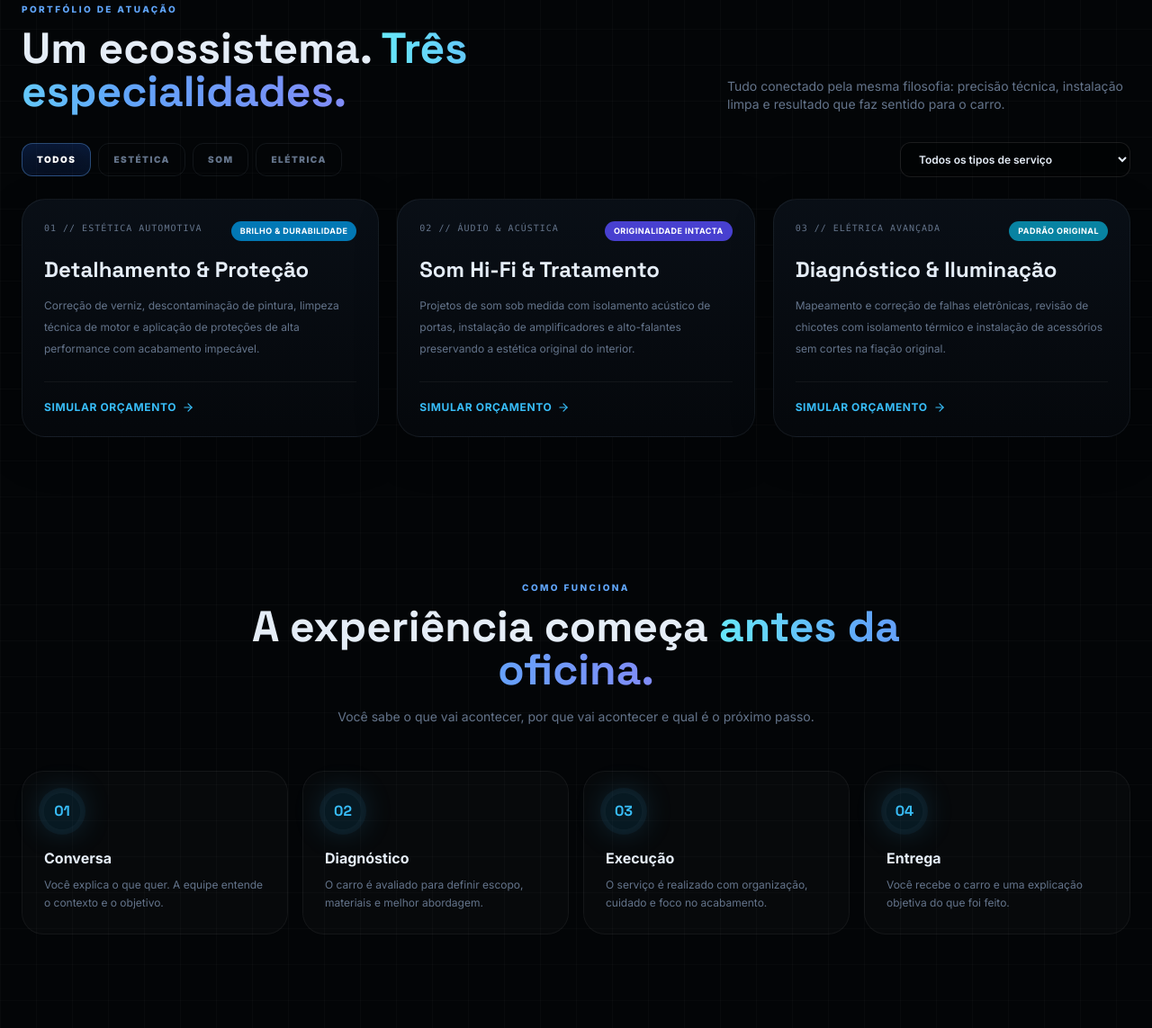
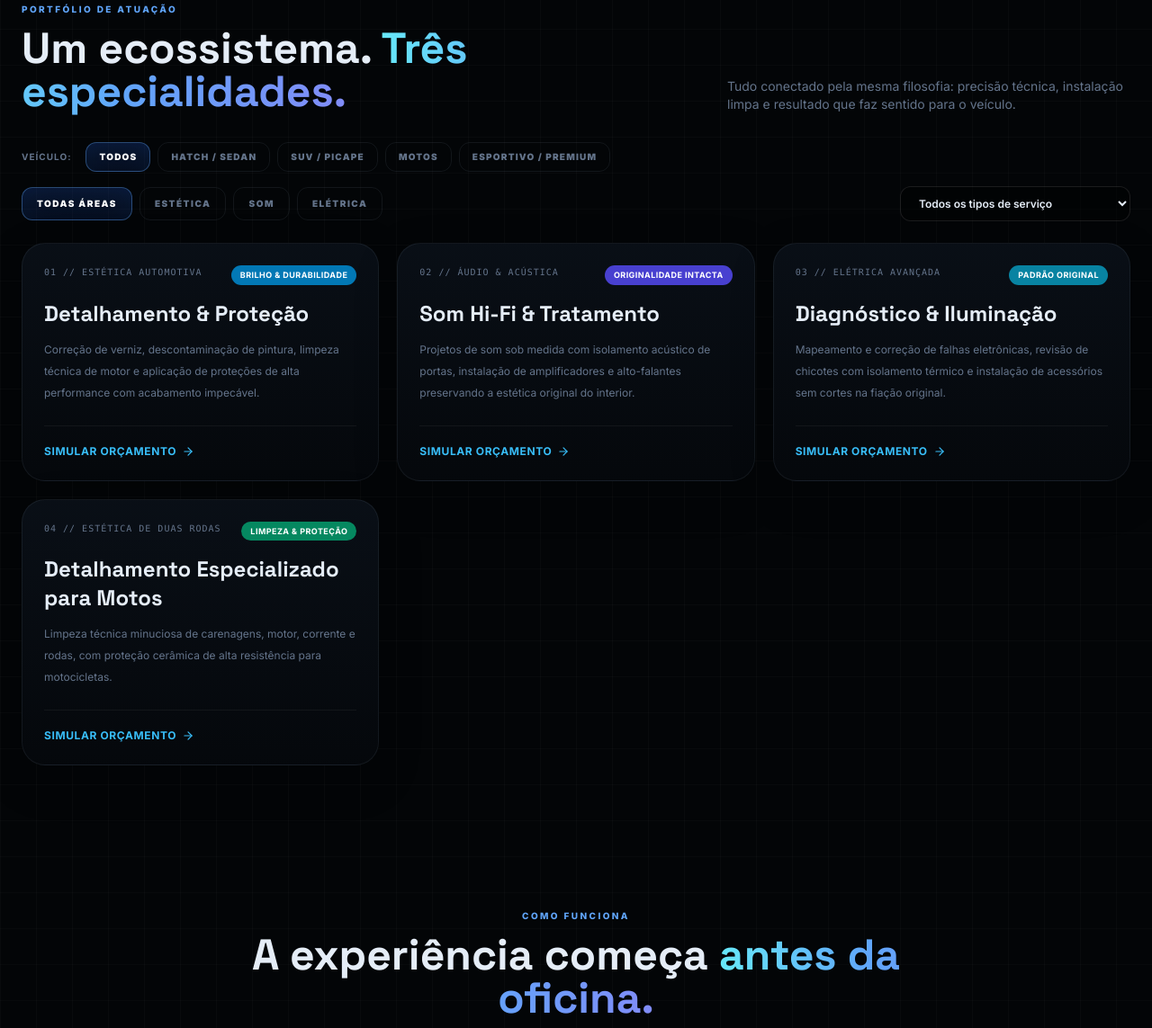
Before and after one commit to Carlos777-programmer/SITE-NCS, a plain HTML site: page index.html in a window 1280 px wide. Shown: the part 2088-3231 px from the top of the page at 90% size. Drawn offline with nearby package versions, Linux system fonts and the light colour scheme; no server answers.

Commit message:
feat(services): add vehicle category filter buttons and motos support

```diff
--- a/index.html
+++ b/index.html
@@ -66,6 +66,8 @@ body{margin:0;background:
 .metric-line{height:2px;background:linear-gradient(90deg,#38bdf8,#6366f1);border-radius:999px}
 .service-tab{transition:.22s;border:1px solid rgba(148,163,184,.11)}
 .service-tab.active{color:white;border-color:rgba(96,165,250,.4);background:linear-gradient(180deg,rgba(37,99,235,.18),rgba(37,99,235,.08));box-shadow:inset 0 0 30px rgba(37,99,235,.08)}
+.vehicle-tab{transition:.22s;border:1px solid rgba(148,163,184,.11)}
+.vehicle-tab.active{color:white;border-color:rgba(96,165,250,.4);background:linear-gradient(180deg,rgba(37,99,235,.18),rgba(37,99,235,.08));box-shadow:inset 0 0 30px rgba(37,99,235,.08)}
 .range-label{font-size:10px;color:#64748b;text-transform:uppercase;letter-spacing:.12em}
 input,select,textarea{color:#e2e8f0} select option{background:#081018}
 input[type=range]{accent-color:#38bdf8}
@@ -228,6 +230,7 @@ input[type=range]{accent-color:#38bdf8}
                 <option>Hatch / Sedan</option>
                 <option>SUV / Picape</option>
                 <option>Esportivo / Premium</option>
+                <option>Motos</option>
               </select>
             </label>
             <label class="block">
@@ -268,14 +271,24 @@ input[type=range]{accent-color:#38bdf8}
         <div class="eyebrow mb-3">Portfólio de atuação</div>
         <h2 class="font-display text-3xl sm:text-5xl font-black">Um ecossistema. <span class="gradient-text">Três especialidades.</span></h2>
       </div>
-      <p class="text-sm text-slate-500 max-w-md">Tudo conectado pela mesma filosofia: precisão técnica, instalação limpa e resultado que faz sentido para o carro.</p>
+      <p class="text-sm text-slate-500 max-w-md">Tudo conectado pela mesma filosofia: precisão técnica, instalação limpa e resultado que faz sentido para o veículo.</p>
     </div>
 
-    <!-- Controles de Filtro: Categoria e Tipo de Serviço -->
-    <div class="mt-8 flex flex-col md:flex-row gap-4 items-stretch md:items-center justify-between reveal">
-      <!-- Abas de Categoria -->
+    <!-- Filtros por Categoria de Veículo -->
+    <div class="mt-8 flex flex-wrap gap-2 items-center reveal" id="vehicleFilterTabs">
+      <span class="text-[10px] uppercase font-bold tracking-widest text-slate-500 mr-2">Veículo:</span>
+      <button data-vehicle="all" class="vehicle-tab active px-3.5 py-2 rounded-xl text-[10px] font-black uppercase tracking-[.12em]">Todos</button>
+      <button data-vehicle="hatch" class="vehicle-tab px-3.5 py-2 rounded-xl text-[10px] font-black uppercase tracking-[.12em] text-slate-500">Hatch / Sedan</button>
+      <button data-vehicle="suv" class="vehicle-tab px-3.5 py-2 rounded-xl text-[10px] font-black uppercase tracking-[.12em] text-slate-500">SUV / Picape</button>
+      <button data-vehicle="motos" class="vehicle-tab px-3.5 py-2 rounded-xl text-[10px] font-black uppercase tracking-[.12em] text-slate-500">Motos</button>
+      <button data-vehicle="esportivo" class="vehicle-tab px-3.5 py-2 rounded-xl text-[10px] font-black uppercase tracking-[.12em] text-slate-500">Esportivo / Premium</button>
+    </div>
+
+    <!-- Controles de Filtro: Categoria de Serviço e Tipo -->
+    <div class="mt-4 flex flex-col md:flex-row gap-4 items-stretch md:items-center justify-between reveal">
+      <!-- Abas de Categoria de Serviço -->
       <div class="flex flex-wrap gap-2" id="serviceTabs">
-        <button data-filter="all" class="service-tab active px-4 py-2.5 rounded-xl text-[10px] font-black uppercase tracking-[.15em]">Todos</button>
+        <button data-filter="all" class="service-tab active px-4 py-2.5 rounded-xl text-[10px] font-black uppercase tracking-[.15em]">Todas Áreas</button>
         <button data-filter="estetica" class="service-tab px-4 py-2.5 rounded-xl text-[10px] font-black uppercase tracking-[.15em] text-slate-500">Estética</button>
         <button data-filter="audio" class="service-tab px-4 py-2.5 rounded-xl text-[10px] font-black uppercase tracking-[.15em] text-slate-500">Som</button>
         <button data-filter="eletrica" class="service-tab px-4 py-2.5 rounded-xl text-[10px] font-black uppercase tracking-[.15em] text-slate-500">Elétrica</button>
@@ -311,7 +324,7 @@ input[type=range]{accent-color:#38bdf8}
       <article class="reveal relative p-6 rounded-3xl border border-white/5 bg-white/[.02]">
         <div class="timeline-dot w-10 h-10 rounded-full bg-sky-500/10 text-sky-400 flex items-center justify-center font-display font-black">02</div>
         <h3 class="mt-5 font-bold">Diagnóstico</h3>
-        <p class="text-xs text-slate-500 leading-5 mt-2">O carro é avaliado para definir escopo, materiais e melhor abordagem.</p>
+        <p class="text-xs text-slate-500 leading-5 mt-2">O veículo é avaliado para definir escopo, materiais e melhor abordagem.</p>
       </article>
       <article class="reveal relative p-6 rounded-3xl border border-white/5 bg-white/[.02]">
         <div class="timeline-dot w-10 h-10 rounded-full bg-sky-500/10 text-sky-400 flex items-center justify-center font-display font-black">03</div>
@@ -321,7 +334,7 @@ input[type=range]{accent-color:#38bdf8}
       <article class="reveal relative p-6 rounded-3xl border border-white/5 bg-white/[.02]">
         <div class="timeline-dot w-10 h-10 rounded-full bg-sky-500/10 text-sky-400 flex items-center justify-center font-display font-black">04</div>
         <h3 class="mt-5 font-bold">Entrega</h3>
-        <p class="text-xs text-slate-500 leading-5 mt-2">Você recebe o carro e uma explicação objetiva do que foi feito.</p>
+        <p class="text-xs text-slate-500 leading-5 mt-2">Você recebe o veículo e uma explicação objetiva do que foi feito.</p>
       </article>
     </div>
   </section>
@@ -353,7 +366,7 @@ input[type=range]{accent-color:#38bdf8}
         <div class="absolute inset-0 p-6 flex flex-col justify-between">
           <div class="flex justify-between"><span class="badge">Estética</span><span class="text-[9px] text-slate-600 uppercase tracking-widest">02</span></div>
           <div>
-            <h3 class="font-display text-2xl font-bold">Detalhamento que revela o carro</h3>
+            <h3 class="font-display text-2xl font-bold">Detalhamento que revela o veículo</h3>
             <p class="text-xs text-slate-500 mt-2 max-w-xs">Descontaminação, cuidado de áreas críticas e proteção para preservar o resultado por mais tempo.</p>
           </div>
         </div>
@@ -378,7 +391,7 @@ input[type=range]{accent-color:#38bdf8}
       <div class="absolute -right-20 -top-20 w-72 h-72 rounded-full bg-blue-500/10 blur-3xl"></div>
       <div class="relative max-w-4xl">
         <div class="eyebrow">Manifesto NCS</div>
-        <h2 class="font-display text-3xl sm:text-5xl font-black mt-3">“O cliente não precisa entender de carro para sentir que está em boas mãos.”</h2>
+        <h2 class="font-display text-3xl sm:text-5xl font-black mt-3">“O cliente não precisa entender de mecânica para sentir que está em boas mãos.”</h2>
         <p class="text-slate-400 text-sm sm:text-base leading-7 mt-6 max-w-3xl">Nosso trabalho é traduzir um problema ou desejo em uma experiência clara. Isso significa explicar, executar bem, cuidar do detalhe e nunca esconder o que está sendo feito.</p>
         <div class="mt-7 flex flex-wrap gap-2"><span class="badge">Transparência</span><span class="badge">Precisão</span><span class="badge">Cuidado</span><span class="badge">Organização</span></div>
       </div>
@@ -394,12 +407,12 @@ input[type=range]{accent-color:#38bdf8}
     <div class="grid md:grid-cols-3 gap-5 mt-10">
       <article class="glow-card p-6 reveal">
         <div class="flex gap-1 text-sky-400">★★★★★</div>
-        <p class="text-sm leading-6 text-slate-300 mt-5">“Serviço impecável, atendimento claro e muito cuidado com o carro. Dá para perceber quando o profissional realmente gosta do que faz.”</p>
+        <p class="text-sm leading-6 text-slate-300 mt-5">“Serviço impecável, atendimento claro e muito cuidado com o veículo. Dá para perceber quando o profissional realmente gosta do que faz.”</p>
         <div class="mt-7 pt-5 border-t border-white/5"><b class="text-sm">Marcos Vinícius</b><span class="block text-[10px] text-slate-600 uppercase tracking-widest mt-1">Cliente Verificado</span></div>
       </article>
       <article class="glow-card p-6 reveal">
         <div class="flex gap-1 text-sky-400">★★★★★</div>
-        <p class="text-sm leading-6 text-slate-300 mt-5">“Explicaram o problema antes de mexer no carro e entregaram tudo organizado. Foi isso que me fez voltar.”</p>
+        <p class="text-sm leading-6 text-slate-300 mt-5">“Explicaram o problema antes de mexer e entregaram tudo organizado. Foi isso que me fez voltar.”</p>
         <div class="mt-7 pt-5 border-t border-white/5"><b class="text-sm">Rafael Souza</b><span class="block text-[10px] text-slate-600 uppercase tracking-widest mt-1">Cliente Verificado</span></div>
       </article>
       <article class="glow-card p-6 reveal">
@@ -472,8 +485,8 @@ input[type=range]{accent-color:#38bdf8}
   <section class="border-t border-white/5 bg-gradient-to-b from-sky-500/[.035] to-transparent">
     <div class="max-w-7xl mx-auto px-4 sm:px-6 py-20 text-center reveal">
       <div class="eyebrow mb-4">NCS Garage</div>
-      <h2 class="font-display text-4xl sm:text-6xl font-black tracking-tight">Seu carro merece um serviço<br><span class="gradient-text">à altura dele.</span></h2>
-      <p class="text-sm text-slate-500 max-w-xl mx-auto mt-5">Mostre o carro. Conte o objetivo. Deixe o resto com a gente.</p>
+      <h2 class="font-display text-4xl sm:text-6xl font-black tracking-tight">Seu veículo merece um serviço<br><span class="gradient-text">à altura dele.</span></h2>
+      <p class="text-sm text-slate-500 max-w-xl mx-auto mt-5">Mostre o veículo. Conte o objetivo. Deixe o resto com a gente.</p>
       <a id="finalWhatsapp" target="_blank" href="#" class="btn-primary inline-flex items-center gap-2 mt-8 px-7 py-4 rounded-2xl text-xs font-black uppercase tracking-[.14em]"><i data-lucide="arrow-up-right" class="w-4 h-4"></i> Solicitar atendimento</a>
     </div>
   </section>
@@ -574,12 +587,13 @@ input[type=range]{accent-color:#38bdf8}
     a.addEventListener('click', () => mobileMenu.classList.remove('open'));
   });
 
-  // Dados dos serviços com a propriedade 'type' adicionada
+  // Dados dos serviços com as propriedades 'vehicle' adicionadas para os filtros por categoria
   const servicesData = [
     {
       id: "01",
       category: "estetica",
       type: "corretiva",
+      vehicle: "hatch,suv,esportivo",
       categoryName: "ESTÉTICA AUTOMOTIVA",
       title: "Detalhamento & Proteção",
       highlight: "Brilho & Durabilidade",
@@ -591,6 +605,7 @@ input[type=range]{accent-color:#38bdf8}
       id: "02",
       category: "audio",
       type: "upgrade",
+      vehicle: "hatch,suv,esportivo",
       categoryName: "ÁUDIO & ACÚSTICA",
       title: "Som Hi-Fi & Tratamento",
       highlight: "Originalidade Intacta",
@@ -602,30 +617,48 @@ input[type=range]{accent-color:#38bdf8}
       id: "03",
       category: "eletrica",
       type: "preventiva",
+      vehicle: "hatch,suv,esportivo,motos",
       categoryName: "ELÉTRICA AVANÇADA",
       title: "Diagnóstico & Iluminação",
       highlight: "Padrão Original",
       badgeColor: "bg-cyan-600/90 text-white",
       description: "Mapeamento e correção de falhas eletrônicas, revisão de chicotes com isolamento térmico e instalação de acessórios sem cortes na fiação original.",
       glowGradient: "from-cyan-900/30"
+    },
+    {
+      id: "04",
+      category: "estetica",
+      type: "preventiva",
+      vehicle: "motos",
+      categoryName: "ESTÉTICA DE DUAS RODAS",
+      title: "Detalhamento Especializado para Motos",
+      highlight: "Limpeza & Proteção",
+      badgeColor: "bg-emerald-600/90 text-white",
+      description: "Limpeza técnica minuciosa de carenagens, motor, corrente e rodas, com proteção cerâmica de alta resistência para motocicletas.",
+      glowGradient: "from-emerald-900/30"
     }
   ];
 
-  // Renderizador de serviços com suporte a duplo filtro (Categoria + Tipo)
+  // Renderizador de serviços com suporte a triplo filtro (Veículo + Categoria de Serviço + Tipo)
   function renderServices() {
     const grid = document.getElementById('serviceGrid');
     if (!grid) return;
 
+    const activeVehicleBtn = document.querySelector('#vehicleFilterTabs button.active');
+    const vehicleFilter = activeVehicleBtn ? activeVehicleBtn.dataset.vehicle : 'all';
+
     const activeTab = document.querySelector('#serviceTabs button.active');
     const categoryFilter = activeTab ? activeTab.dataset.filter : 'all';
+
     const typeFilter = document.getElementById('serviceTypeFilter')?.value || 'all';
 
     grid.innerHTML = '';
 
     const filtered = servicesData.filter(s => {
+      const matchesVehicle = vehicleFilter === 'all' || s.vehicle.includes(vehicleFilter);
       const matchesCategory = categoryFilter === 'all' || s.category === categoryFilter;
       const matchesType = typeFilter === 'all' || s.type === typeFilter;
-      return matchesCategory && matchesType;
+      return matchesVehicle && matchesCategory && matchesType;
     });
 
     if (filtered.length === 0) {
@@ -652,6 +685,18 @@ input[type=range]{accent-color:#38bdf8}
     lucide.createIcons();
   }
 
+  // Eventos para botões de filtro de veículo
+  document.querySelectorAll('#vehicleFilterTabs button').forEach(btn => {
+    btn.addEventListener('click', () => {
+      document.querySelectorAll('#vehicleFilterTabs button').forEach(b => b.classList.remove('active', 'text-white'));
+      document.querySelectorAll('#vehicleFilterTabs button').forEach(b => b.classList.add('text-slate-500'));
+      btn.classList.add('active', 'text-white');
+      btn.classList.remove('text-slate-500');
+      renderServices();
+    });
+  });
+
+  // Eventos para abas de categoria de serviço
   document.querySelectorAll('#serviceTabs button').forEach(btn => {
     btn.addEventListener('click', () => {
       document.querySelectorAll('#serviceTabs button').forEach(b => b.classList.remove('active', 'text-white'));
@@ -794,7 +839,7 @@ input[type=range]{accent-color:#38bdf8}
     });
   }
 
-  // Novo Ouvinte: Barra de pesquisa em tempo real no modal expandido
+  // Barra de pesquisa em tempo real no modal expandido
   document.getElementById('searchGalleryInput')?.addEventListener('input', (e) => {
     const term = e.target.value.toLowerCase();
     const filtered = allProjects.filter(p =>
```
